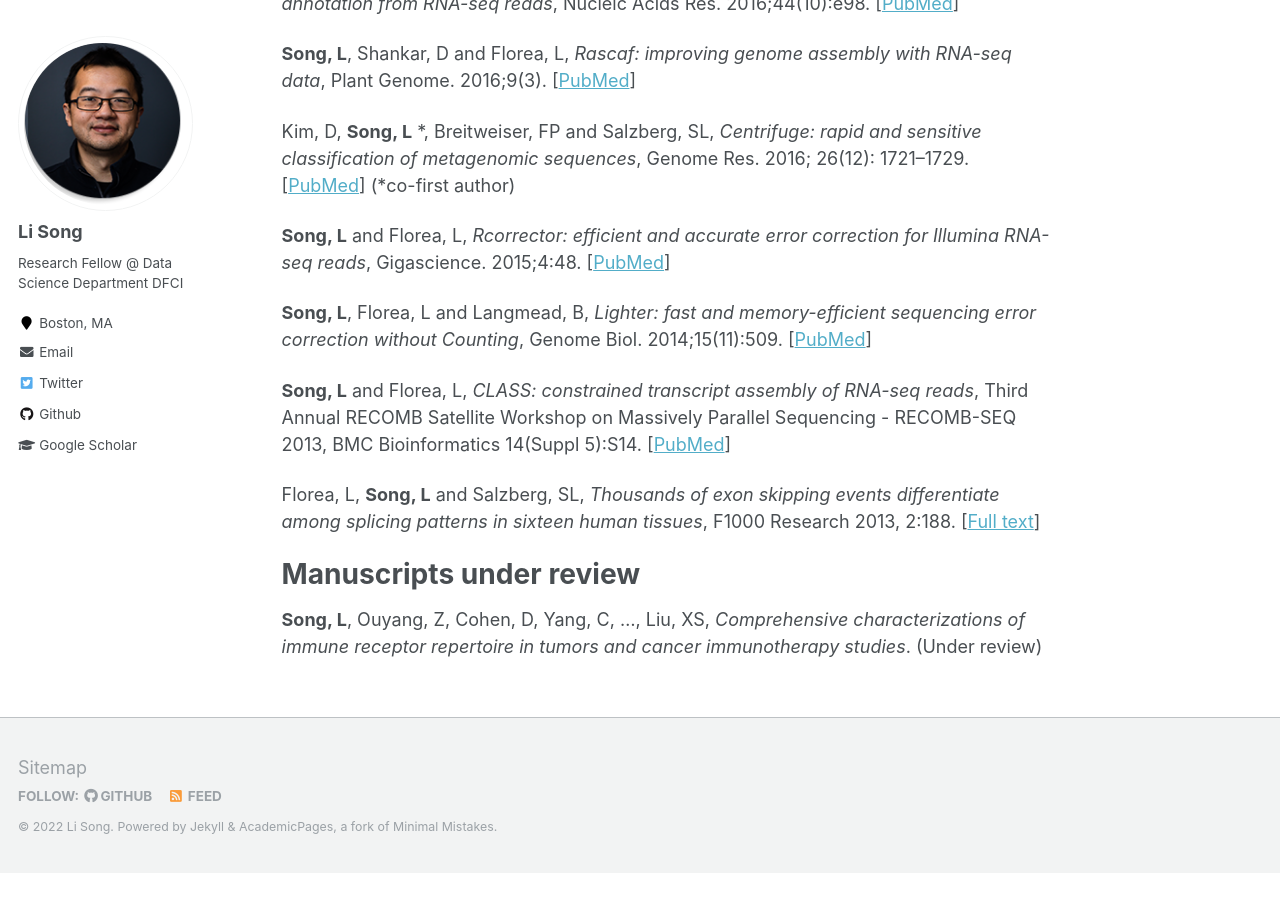
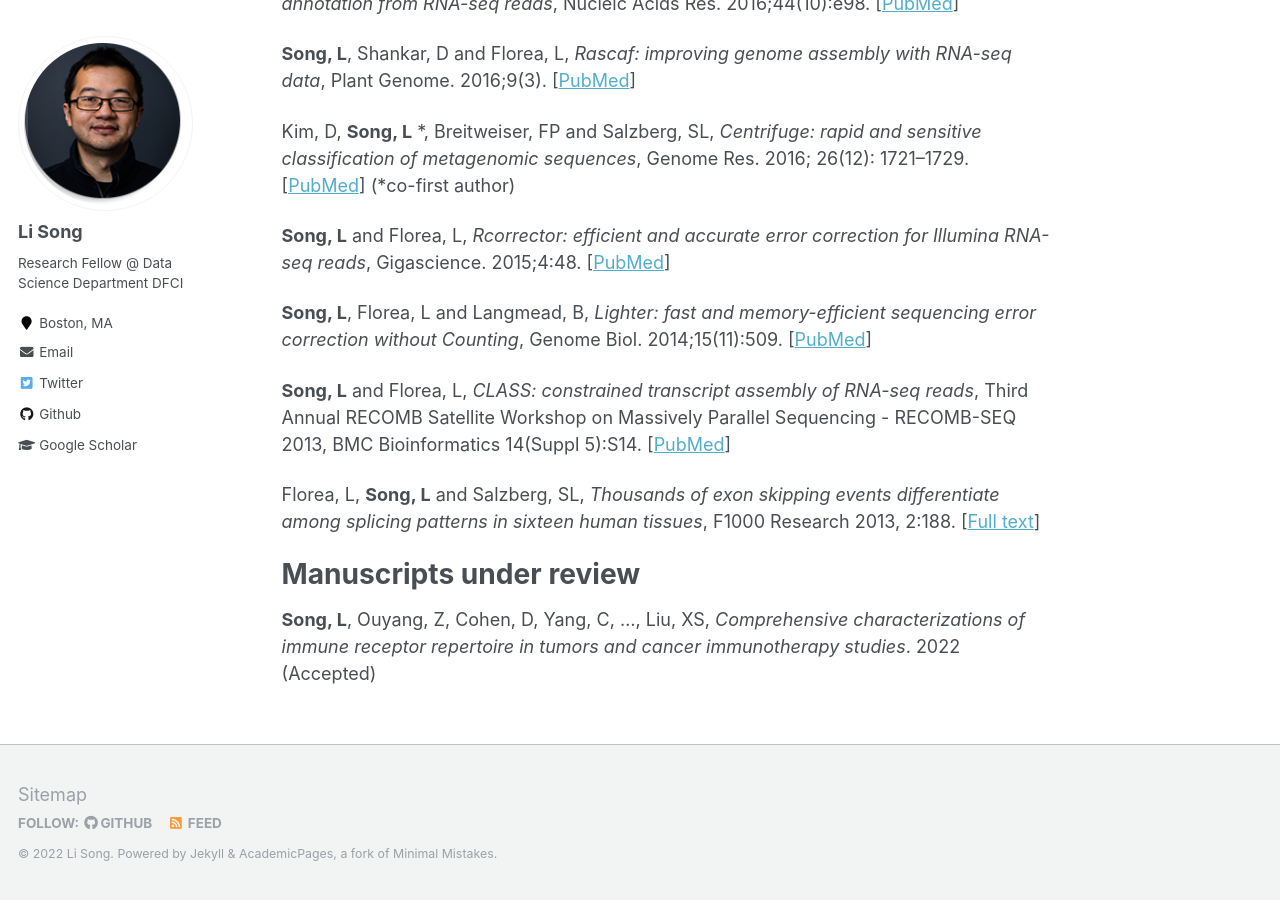
Before and after one commit to mourisl/mourisl.github.io, a Jekyll site: the page built from _pages/about.md, in a window 1280 px wide and 900 px high, scrolled down 1913 px. Built offline with Jekyll 4.4.1, drawn with Linux system fonts in a browser that asks for light colours; before the commit the page ends 2786 px from its top, so only the background shows below that.

Commit message:
Update publication

```diff
--- a/_pages/about.md
+++ b/_pages/about.md
@@ -58,4 +58,4 @@ Florea, L, **Song, L** and Salzberg, SL, *Thousands of exon skipping events diff
 
 Manuscripts under review
 ======
-**Song, L**, Ouyang, Z, Cohen, D, Yang, C, …, Liu, XS, *Comprehensive characterizations of immune receptor repertoire in tumors and cancer immunotherapy studies*. (Under review)
+**Song, L**, Ouyang, Z, Cohen, D, Yang, C, …, Liu, XS, *Comprehensive characterizations of immune receptor repertoire in tumors and cancer immunotherapy studies*. 2022 (Accepted)
```
